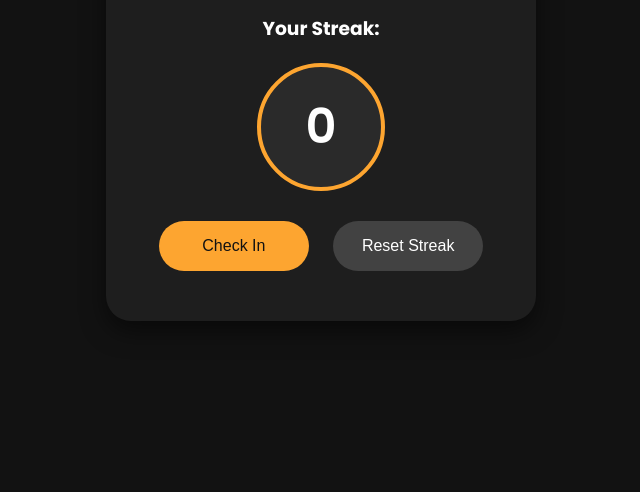
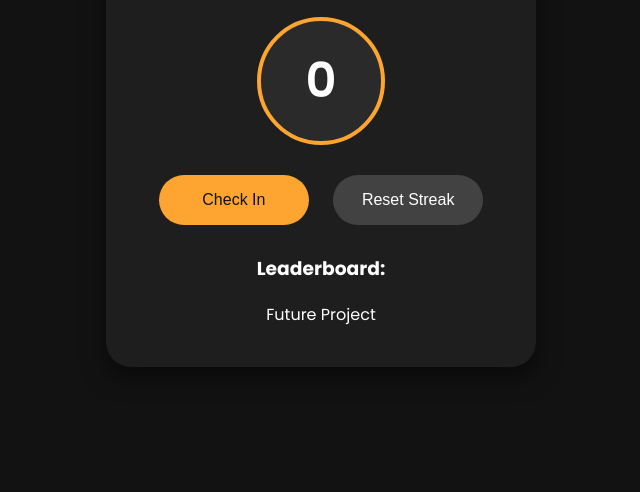
Before and after one commit to clementtech/FapFree, a plain HTML site: page index.html in a window 1280 px wide. Shown: the part 308-800 px from the top of the page, without its empty margins (319-959 px from the left). Drawn offline with nearby package versions, Linux system fonts and the light colour scheme.

Commit message:
Update index.html

```diff
--- a/index.html
+++ b/index.html
@@ -22,6 +22,9 @@
             Reset Streak
         </button>
 
+        <h3>Leaderboard:</h3>
+        Future Project
+
     </div>
     <script src="https://cdn.jsdelivr.net/npm/canvas-confetti@1.5.1/dist/confetti.browser.min.js"></script>
     <script src="script.js"></script>
```
